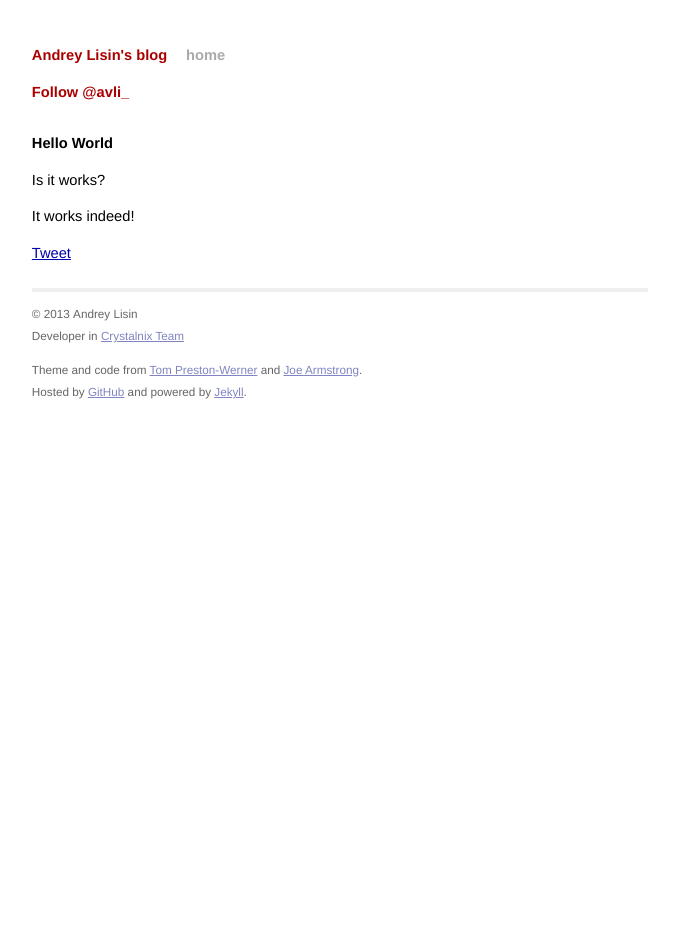
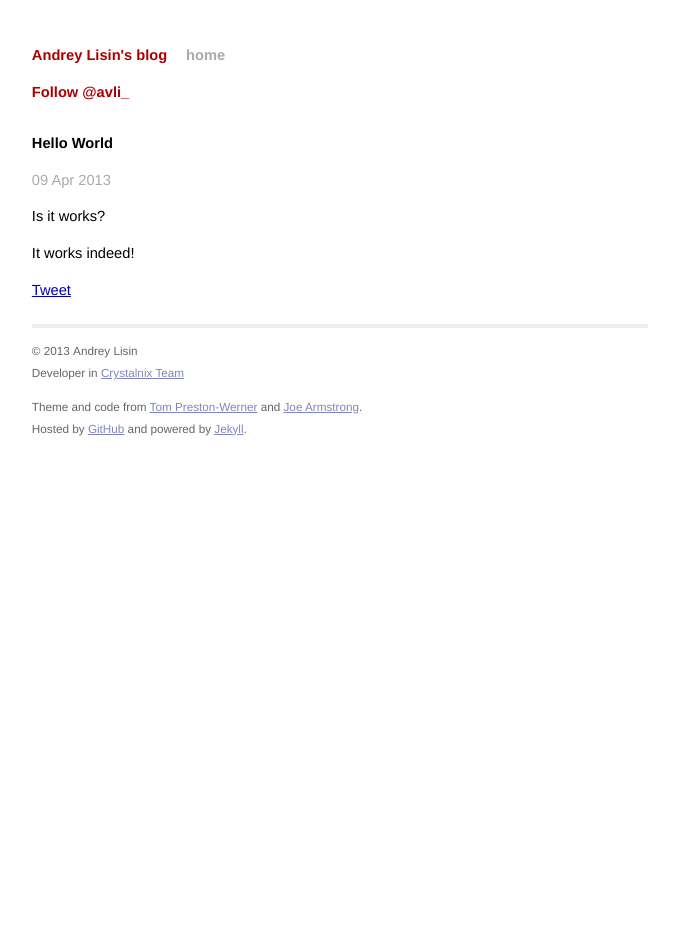
Before and after one commit to avli/avli.github.io, a Jekyll site: the page built from _posts/2013-04-09-hello-world.md, in a window 1280 px wide. Shown: the whole page, without its empty margins (300-979 px from the left). Built offline with Jekyll 4.4.1, drawn with Linux system fonts in a browser that asks for light colours; comment, search, counter and statistics services are not loaded.

Commit message:
Add date display to post leyout. Fix posts according to the change.

```diff
--- a/_layouts/post.html
+++ b/_layouts/post.html
@@ -1,6 +1,11 @@
 ---
 layout: default
 ---
+<div id="title">
+  <h1>{{ page.title }}</h1>
+  <span class="meta">{{ page.date | date_to_string}}</span>
+</div>
+
 <div id="post">
 {{ content }}
 </div>
```
Also changed, not shown: _posts/2013-04-09-hello-world.md (+0 -2 lines), _posts/2013-04-10-code-example.md (+0 -2 lines).
